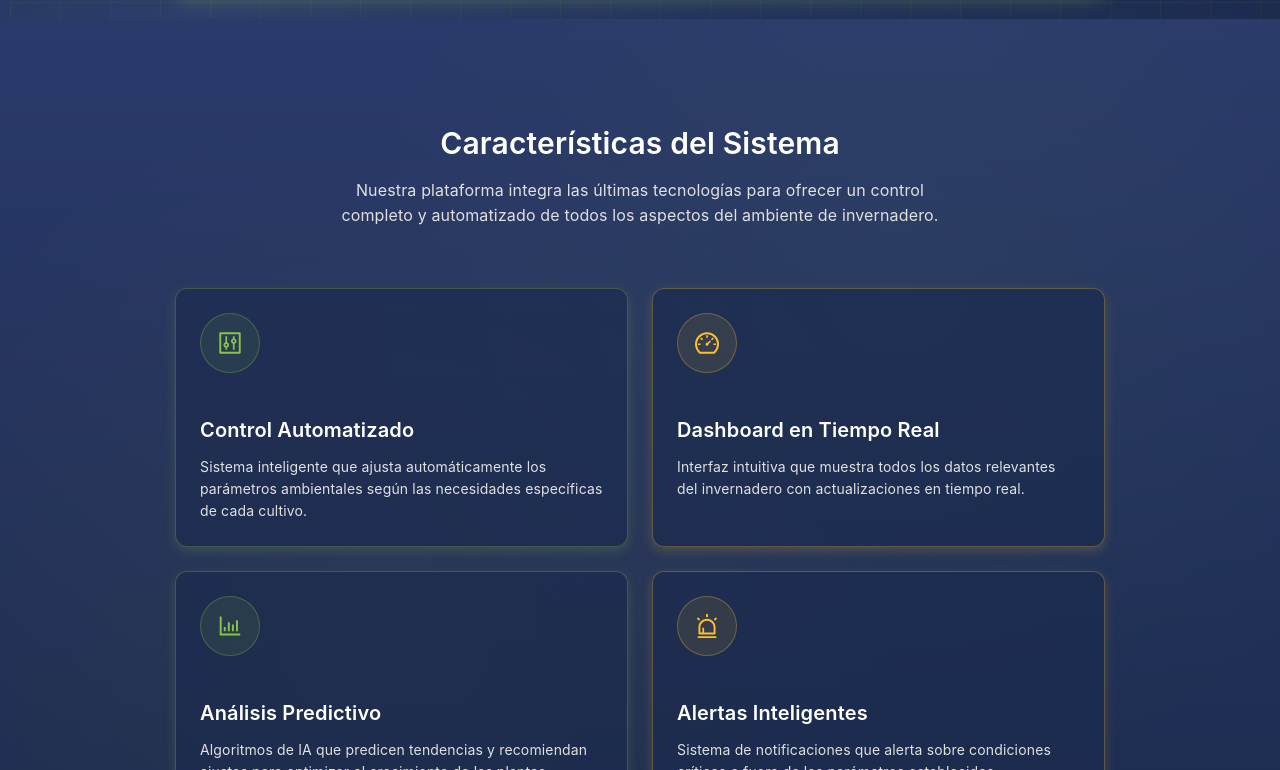
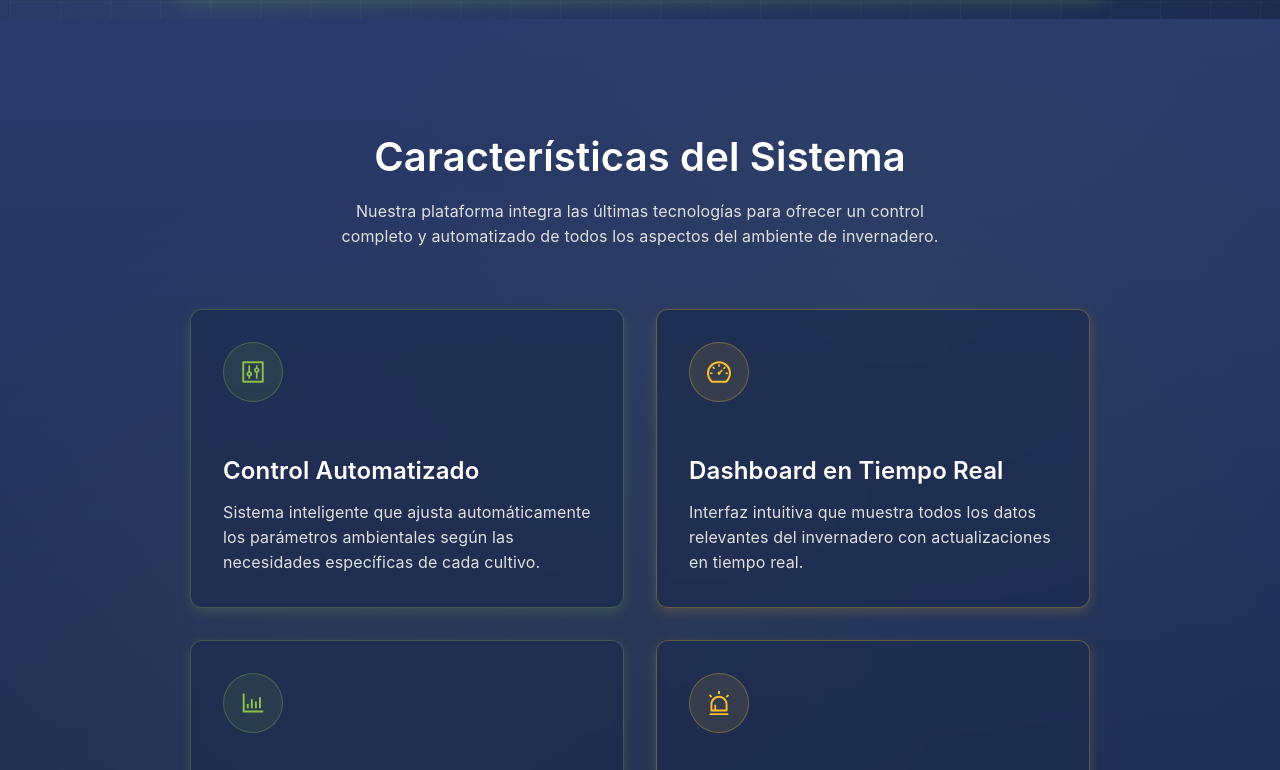
Before and after one commit to Moytes/Depliege, a React (Create React App) app: page / in a window 1280 px wide. Shown: the part 930-1700 px from the top of the page. Built offline with nearby package versions, Linux system fonts and the light colour scheme.

Commit message:
actulizacion del diseño para serposividad FeaturesSection

```diff
--- a/src/components/landing/invernadero/FeaturesSection.tsx
+++ b/src/components/landing/invernadero/FeaturesSection.tsx
@@ -1,18 +1,16 @@
 import React from 'react';
-import { Card, Typography, Row, Col } from 'antd';
-import {
-  ControlOutlined,
-  DashboardOutlined,
-  AlertOutlined,
-  BarChartOutlined
-} from '@ant-design/icons';
+import { Card, Typography, Row, Col, Grid } from 'antd';
+import { ControlOutlined,DashboardOutlined,AlertOutlined,BarChartOutlined } from '@ant-design/icons';
 import { theme, hexToRgba } from '../../../theme/landing/invernadero/theme';
 import { useScrollAnimation } from '../../../hook/landing/invernadero/Hero/useScrollAnimation';
 
 const { Title, Paragraph } = Typography;
+const { useBreakpoint } = Grid;
 
 export const FeaturesSection = () => {
-  const { ref, isVisible } = useScrollAnimation();
+  const { ref, isVisible } = useScrollAnimation({ threshold: 0.1, triggerOnce: true });
+  const screens = useBreakpoint();
+  const easeOutExpo = 'cubic-bezier(0.16, 1, 0.3, 1)';
 
   const features = [
     {
@@ -41,73 +39,152 @@ export const FeaturesSection = () => {
     }
   ];
 
-  return (
-    <section ref={ref} style={{
-      padding: '80px 20px',
+  const styles = {
+    section: {
+      padding: screens.md ? '80px 40px' : '40px 20px',
       background: `linear-gradient(180deg, ${theme.primary} 0%, ${theme.primaryDark} 100%)`,
-      position: 'relative'
-    }}>
-      <div style={{
+      position: 'relative',
+      overflow: 'hidden',
+    } as React.CSSProperties,
+
+    backgroundGlow: {
       position: 'absolute',
-        top: 0,
-        left: 0,
-        right: 0,
-        bottom: 0,
+      top: 0, left: 0, right: 0, bottom: 0,
       background: `
         radial-gradient(circle at 70% 30%, ${hexToRgba(theme.secondary, 0.05)} 0%, transparent 50%),
         radial-gradient(circle at 30% 70%, ${hexToRgba(theme.accent, 0.05)} 0%, transparent 50%)
       `,
       zIndex: 0
-      }}></div>
+    } as React.CSSProperties,
 
-      <div style={{ position: 'relative', zIndex: 1 }}>
-        <Row justify="center">
-          <Col xs={24} lg={18}>
-            <div style={{ textAlign: 'center', marginBottom: '60px' }}>
-              <Title level={2} style={{ color: theme.text, marginBottom: '16px' }}>
-                Características del Sistema
-              </Title>
-              <Paragraph style={{ color: theme.textLight, fontSize: '16px', maxWidth: '600px', margin: '0 auto' }}>
-                Nuestra plataforma integra las últimas tecnologías para ofrecer un control completo
-                y automatizado de todos los aspectos del ambiente de invernadero.
-              </Paragraph>
-            </div>
+    contentWrapper: {
+      position: 'relative',
+      zIndex: 1,
+      maxWidth: '1200px',
+      margin: '0 auto'
+    } as React.CSSProperties,
 
-            <Row gutter={[24, 24]}>
-              {features.map((feature, index) => (
-                <Col xs={24} md={12} key={index}>
-                  <Card
-                    style={{
+    titleWrapper: {
+      textAlign: 'center',
+      marginBottom: screens.md ? '60px' : '40px'
+    } as React.CSSProperties,
+
+    title: (isVisible: boolean): React.CSSProperties => ({
+      color: theme.text,
+      marginBottom: '16px',
+      fontSize: screens.lg ? '2.5rem' : (screens.md ? '2.2rem' : '2rem'),
+      opacity: isVisible ? 1 : 0,
+      transform: isVisible ? 'translateY(0)' : 'translateY(20px)',
+      transition: `all 0.6s ${easeOutExpo} 0.2s`
+    }),
+
+    subtitle: (isVisible: boolean): React.CSSProperties => ({
+      color: theme.textLight,
+      fontSize: screens.md ? '16px' : '15px',
+      maxWidth: '600px',
+      margin: '0 auto',
+      opacity: isVisible ? 1 : 0,
+      transform: isVisible ? 'translateY(0)' : 'translateY(20px)',
+      transition: `all 0.6s ${easeOutExpo} 0.3s`
+    }),
+
+    card: (isVisible: boolean, color: string, index: number): React.CSSProperties => ({
       background: hexToRgba(theme.primaryDark, 0.7),
-                      border: `1px solid ${hexToRgba(feature.color, 0.3)}`,
+      border: `1px solid ${hexToRgba(color, 0.3)}`,
       borderRadius: '12px',
       height: '100%',
+      backdropFilter: 'blur(5px)',
+      boxShadow: `0 4px 12px ${hexToRgba(color, 0.2)}`,
+      transition: `all 0.4s ${easeOutExpo}`,
       opacity: isVisible ? 1 : 0,
       transform: isVisible ? 'translateY(0)' : 'translateY(30px)',
-                      transition: `opacity 0.6s ease ${index * 0.1}s, transform 0.6s ease ${index * 0.1}s`,
-                      boxShadow: `0 4px 12px ${hexToRgba(feature.color, 0.2)}`
-                    }}
-                    bodyStyle={{ padding: '24px' }}
-                  >
-                    <div style={{
+      transitionDelay: `${0.4 + index * 0.15}s`,
+    }),
+
+    cardBody: {
+      padding: screens.md ? '32px' : '24px'
+    } as React.CSSProperties,
+
+    iconWrapper: (color: string): React.CSSProperties => ({
       display: 'inline-flex',
       alignItems: 'center',
       justifyContent: 'center',
       width: '60px',
       height: '60px',
       borderRadius: '50%',
-                      background: hexToRgba(feature.color, 0.1),
-                      border: `1px solid ${hexToRgba(feature.color, 0.3)}`,
-                      marginBottom: '16px',
+      background: hexToRgba(color, 0.1),
+      border: `1px solid ${hexToRgba(color, 0.3)}`,
+      marginBottom: '20px',
       fontSize: '24px',
-                      color: feature.color
-                    }}>
+      color: color,
+      transition: 'all 0.3s ease-out'
+    }),
+
+    cardTitle: {
+      color: theme.text,
+      marginBottom: '12px',
+      fontSize: screens.md ? '1.5rem' : '1.25rem'
+    } as React.CSSProperties,
+
+    cardDescription: {
+      color: theme.textLight,
+      margin: 0,
+      fontSize: screens.md ? '16px' : '15px'
+    } as React.CSSProperties,
+  };
+
+  return (
+    <section ref={ref} style={styles.section}>
+      <div style={styles.backgroundGlow}></div>
+      <style>
+        {`
+          .feature-card {
+            /* Definimos la transición aquí para que aplique en ambas direcciones */
+            transition: transform 0.3s ${easeOutExpo},
+                        border-color 0.3s ${easeOutExpo},
+                        box-shadow 0.3s ${easeOutExpo};
+          }
+
+          .feature-card:hover {
+            transform: translateY(-5px);
+            border-color: ${hexToRgba(theme.text, 0.7)};
+            box-shadow: 0 8px 25px ${hexToRgba(theme.primaryDark, 0.5)};
+          }
+
+          .feature-card:hover .feature-icon {
+            transform: scale(1.1);
+          }
+        `}
+      </style>
+
+      <div style={styles.contentWrapper}>
+        <Row justify="center">
+          <Col xs={24} lg={18}>
+            <div style={styles.titleWrapper}>
+              <Title level={2} style={styles.title(isVisible)}>
+                Características del Sistema
+              </Title>
+              <Paragraph style={styles.subtitle(isVisible)}>
+                Nuestra plataforma integra las últimas tecnologías para ofrecer un control completo
+                y automatizado de todos los aspectos del ambiente de invernadero.
+              </Paragraph>
+            </div>
+
+            <Row gutter={[screens.md ? 32 : 24, screens.md ? 32 : 24]}>
+              {features.map((feature, index) => (
+                <Col xs={24} md={12} key={index}>
+                  <Card
+                    className="feature-card"
+                    style={styles.card(isVisible, feature.color, index)}
+                    bodyStyle={styles.cardBody}
+                  >
+                    <div className="feature-icon" style={styles.iconWrapper(feature.color)}>
                       {feature.icon}
                     </div>
-                    <Title level={4} style={{ color: theme.text, marginBottom: '12px' }}>
+                    <Title level={4} style={styles.cardTitle}>
                       {feature.title}
                     </Title>
-                    <Paragraph style={{ color: theme.textLight, margin: 0 }}>
+                    <Paragraph style={styles.cardDescription}>
                       {feature.description}
                     </Paragraph>
                   </Card>
```
Lines whose indentation alone changed are shown as unchanged.
